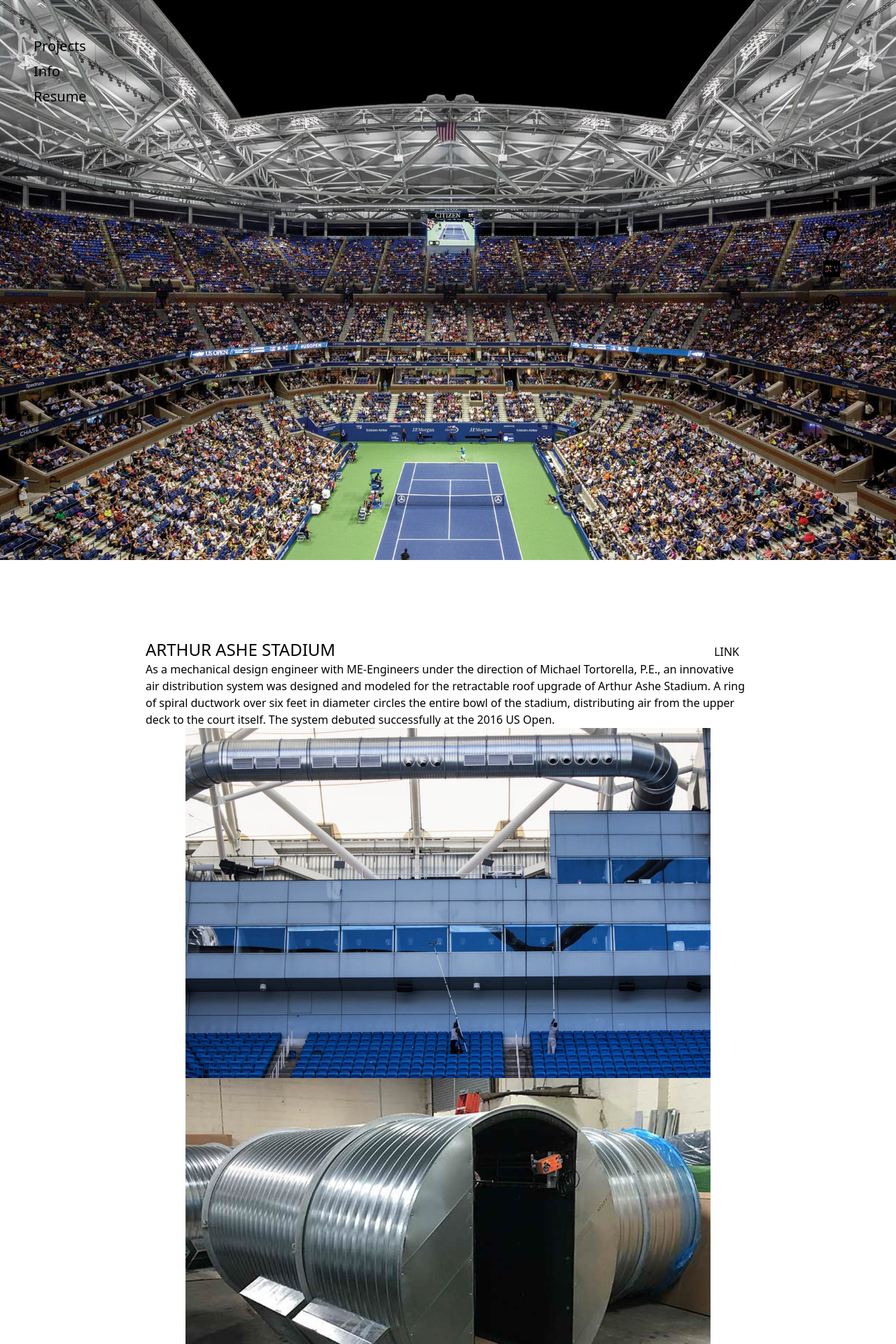
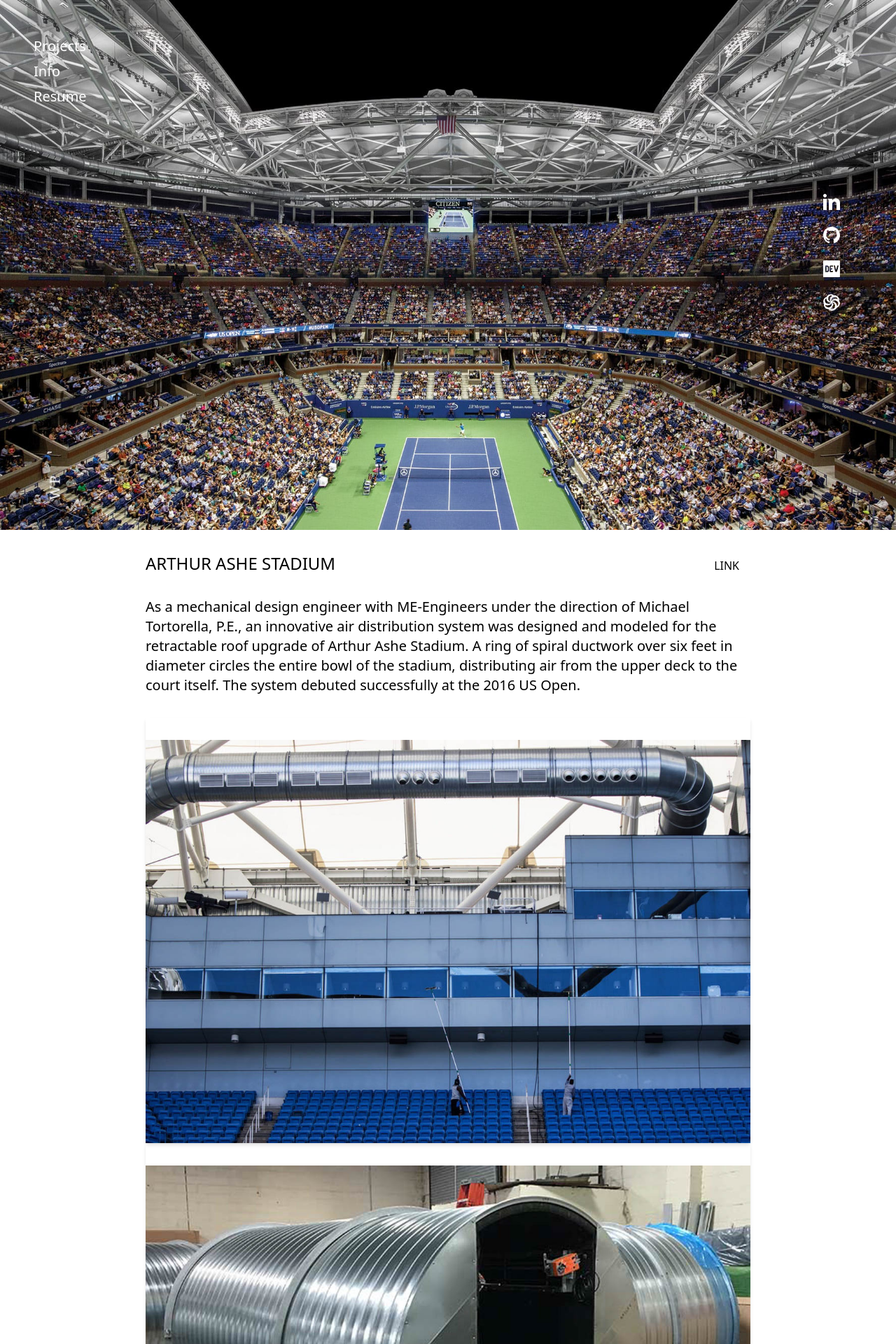
Before and after one commit to wpreble1/portfolio, a React (Create React App) app in the folder client/: page /arthur-ashe in a window 1280 px wide. Shown: the top 1920 px of the page at 70% size. Built offline with nearby package versions, Linux system fonts and the light colour scheme.

Commit message:
Add final styling

```diff
--- a/client/src/pages/ProjectPage.tsx
+++ b/client/src/pages/ProjectPage.tsx
@@ -1,35 +1,42 @@
-import React, { FC, ReactElement } from 'react';
+import React, { FC, ReactElement, useEffect } from 'react';
+import { v4 as uuid } from 'uuid';
 
 import { Project } from '../components/types';
 
-import { LinkButton, LinkText, Slideshow } from '../components';
+import { LinkButton, LinkText, Slideshow, TechStack } from '../components';
 
 interface ProjectPageProps {
   project: Project;
+  setFullCover: any;
 }
 
-const ProjectPage: FC<ProjectPageProps> = ({ project }): ReactElement => {
+const ProjectPage: FC<ProjectPageProps> = ({ project, setFullCover }): ReactElement => {
   const { content, cover, title } = project;
 
+  useEffect(() => {
+    setFullCover(!!project.cover.fullscreen);
+  }, []);
+
   return (
-    <div className="mx-auto pt-16 px-6 pb-6 lg:p-0">
+    <div className="mx-auto pt-16 px-6 mb-8 lg:p-0">
       {/* Full bleed cover photo */}
       {cover.fullscreen && (
       <div>
         <img
-          className="mx-auto w-full object-cover"
-          style={{ minWidth: '300px', height: '100vh' }}
+          className="mx-auto w-full object-cover lg:max-h-screen"
+          style={{ minWidth: '300px' }}
           src={cover.imageSrc as string}
           alt={cover.alt as string}
         />
       </div>
       )}
+
       <div className="h-full lg:mx-40">
-        <div className="lg:mx-12 lg:pt-24">
+        <div className={`lg:mx-12 ${project.cover.fullscreen ? '' : 'lg:pt-24'}`}>
           {/* Standard cover photo */}
           {!cover.fullscreen && typeof cover.imageSrc === 'string' && (
             <img
-              className="mx-auto"
+              className="mx-auto w-full"
               style={{ minWidth: '300px' }}
               src={cover.imageSrc as string}
               alt={cover.alt as string}
@@ -42,7 +49,7 @@ const ProjectPage: FC<ProjectPageProps> = ({ project }): ReactElement => {
 
           {/* Title and Link */}
           <div className="flex justify-between items-baseline">
-            <h1 className="uppercase text-xl font-sans pt-4 inline-block">{title}</h1>
+            <h1 className="uppercase text-xl font-sans pt-8 inline-block">{title}</h1>
             <div className="inline-block">
               <div className="inline-block mr-4">
                 {project.link && <LinkButton type="link" link={project.link} />}
@@ -55,12 +62,12 @@ const ProjectPage: FC<ProjectPageProps> = ({ project }): ReactElement => {
 
           {/* Content - Images and Text */}
           {content.map((section) => (
-            <div>
-              {section.text && <p>{section.text}</p>}
+            <div key={uuid()}>
+              {section.text && <p className="my-8 lg:text-lg">{section.text}</p>}
               {section.imageSrc && (
                 <img
-                  className="mx-auto"
-                  style={{ maxWidth: '750px', minWidth: '300px' }}
+                  className="mx-auto max-h-screen mx-8 pt-8 shadow-md"
+                  style={{ minWidth: '300px' }}
                   src={section.imageSrc as string}
                   alt={section.alt as string}
                 />
@@ -68,10 +75,14 @@ const ProjectPage: FC<ProjectPageProps> = ({ project }): ReactElement => {
             </div>
           ))}
 
+          {/* Tech Stack */}
+          {project.techs && <TechStack techs={project.techs} />}
+
           {/* Collaborator Links */}
           {project.collaborators && (
             <div className="pt-4">
-              <h2 className="uppercase">Collaborators</h2>
+              <h2 className="uppercase py-1">Collaborators</h2>
+              <ul className="list-none">
                 {Object.keys(project.collaborators).map((name) => {
                   return (
                     <LinkText
@@ -79,20 +90,23 @@ const ProjectPage: FC<ProjectPageProps> = ({ project }): ReactElement => {
                         (project.collaborators as { [key: string]: string })[name]
                       }
                       text={name}
+                      key={uuid()}
                     />
                   );
                 })}
+              </ul>
             </div>
           )}
 
           {/* Press Links */}
           {project.press && (
             <div className="pt-4">
-              <h2 className="uppercase py-2">Press</h2>
-              <ul>
+              <h2 className="uppercase py-1">Press</h2>
+              <ul className="list-none">
                 {Object.keys(project.press).map(story => {
                   return (
                     <LinkText
+                      key={uuid()}
                       link={(project.press as { [key: string]: string })[story]}
                       text={story}
                     />
```
Lines whose indentation alone changed are shown as unchanged.
